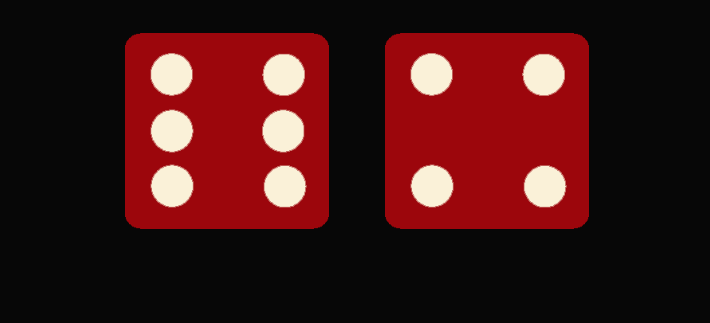
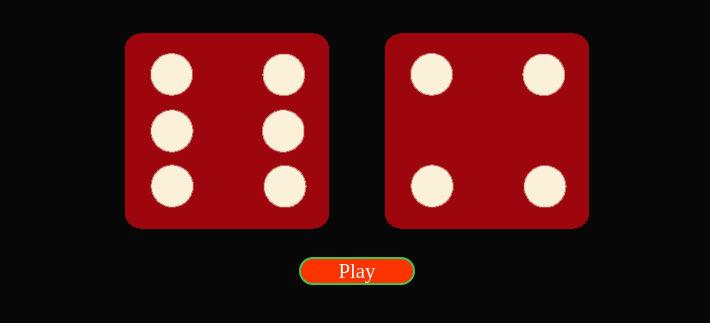
Before and after one commit to rohitturkar/Dicee-gameplay, a plain HTML site: page index.html in a window 1280 px wide. Shown: the part 227-550 px from the top of the page, without its empty margins (283-993 px from the left). Drawn offline with Linux system fonts and the light colour scheme; a web font is replaced by a local one.

Commit message:
update links

```diff
--- a/index.html
+++ b/index.html
@@ -24,6 +24,6 @@
   </div>
 
   <script type="text/javascript" src="index.js"></script>
+  <a class="reload" onClick="window.location.reload()">Play</a>
 </body>
-
 </html>
--- a/style.css
+++ b/style.css
@@ -30,3 +30,17 @@
  img{
    width:80%;
  }
+.reload{
+  display:block;
+  width:7rem;
+  margin:1rem auto;
+  text-align: center;
+  border-radius: 1rem;
+  font-size:1.3rem;
+  font-family: 'Scheherazade New', serif;
+  color:white;
+  background-color:rgb(253, 51, 0);
+  /* border:2px solid rgb(7, 7, 7); */
+  border:2px solid rgb(66, 197, 84);
+  cursor:pointer;
+}
```
